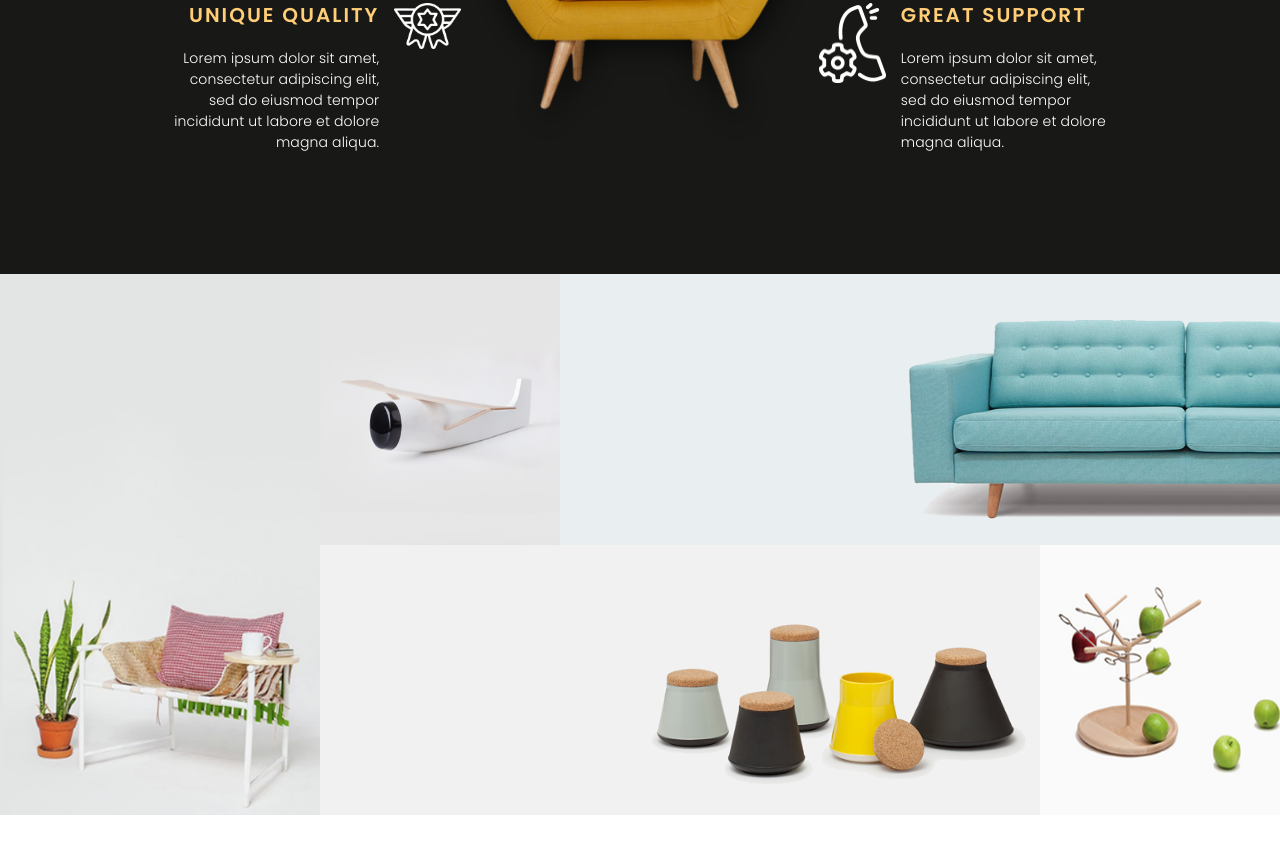
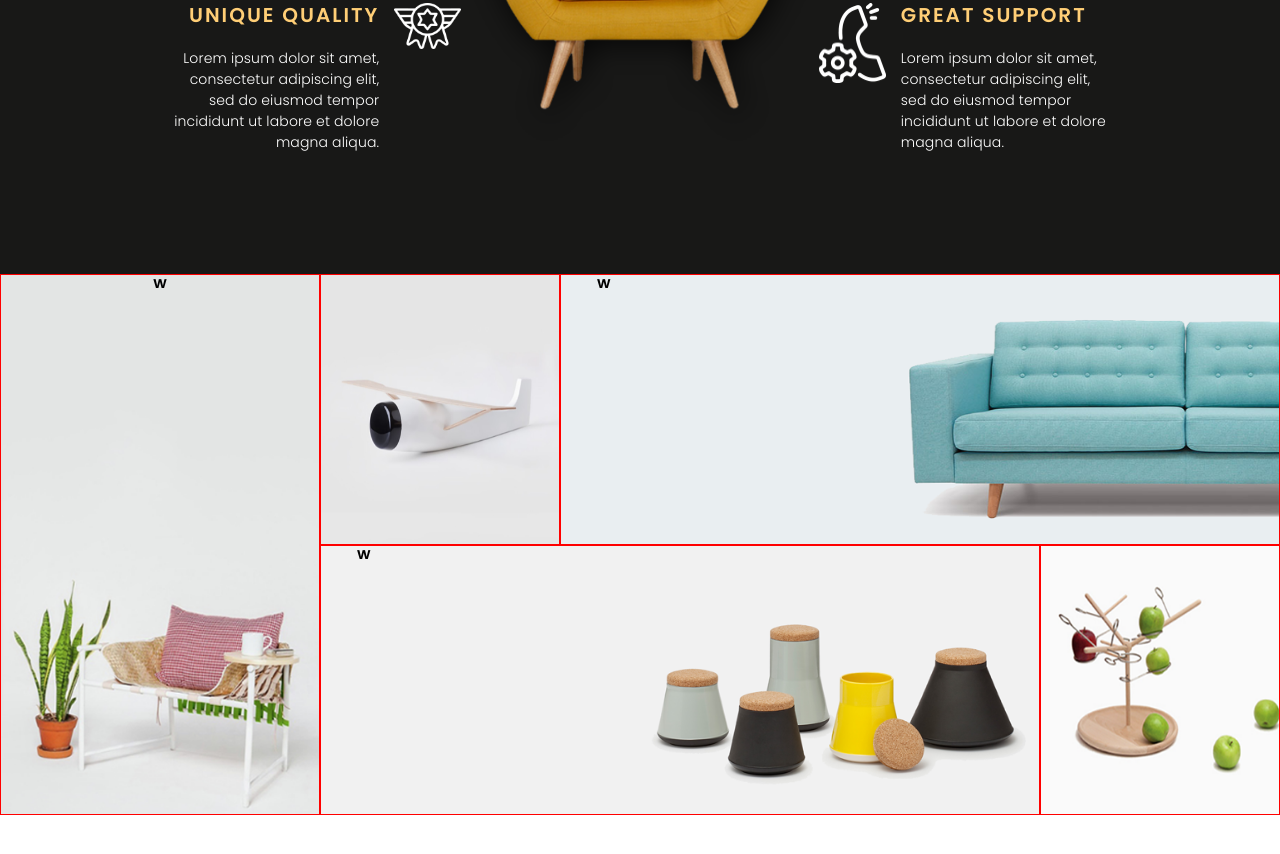
Before and after one commit to NotSoHungry/PAHU, a plain HTML site: page index.html in a window 1280 px wide. Shown: the part 1189-2043 px from the top of the page. Drawn offline with Linux system fonts and the light colour scheme.

Commit message:
Start working on styles for the showcase figcaption

```diff
--- a/index.html
+++ b/index.html
@@ -142,23 +142,39 @@
         <div class="showcase-element main">
             <div class="showcase-element-filler"></div>
             <img src="./assets/showcase-vietnam-furniture.png" alt="vietnam furniture">
-            <figcaption class="showcase-element text">
-                <h2 class="text-header"></h2>
-                <p class="text-link"></p>
+            <figcaption class="showcase-element-text center">
+                <h2 class="text-header">w</h2>
+                <p class="text-link"><a href="#"></a></p>
             </figcaption>
         </div>
         <div class="showcase-elements-grouped row">
             <div class="showcase-element small">
                     <img src="./assets/showcase-plane.png" alt="vietnam furniture">
+                    <figcaption class="showcase-element-text">
+                        <h2 class="text-header"></h2>
+                        <p class="text-link"><a href="#"></a></p>
+                    </figcaption>
             </div>
             <div class="showcase-element medium">
                     <img src="./assets/showcase-sofa.png" alt="vietnam furniture">
+                    <figcaption class="showcase-element-text">
+                        <h2 class="text-header">w</h2>
+                        <p class="text-link"><a href="#"></a></p>
+                    </figcaption>
             </div>
             <div class="showcase-element medium">
                     <img src="./assets/showcase-ceramics.png" alt="vietnam furniture">
+                    <figcaption class="showcase-element-text">
+                        <h2 class="text-header">w</h2>
+                        <p class="text-link"><a href="#"></a></p>
+                    </figcaption>
             </div>
             <div class="showcase-element small">
                     <img src="./assets/showcase-apples.png" alt="vietnam furniture">
+                    <figcaption class="showcase-element-text">
+                        <h2 class="text-header"></h2>
+                        <p class="text-link"><a href="#"></a></p>
+                    </figcaption>
             </div>
         </div>
     </section>
--- a/styles/style.css
+++ b/styles/style.css
@@ -499,6 +499,22 @@ nav {
     width: 25%;
 }
 
+/* Showcase figcaption settings */
+
+.showcase-element-text {
+    position: absolute;
+    top: 0;
+    border: solid 1px red;
+    width: 100%;
+    height: 100%;
+    padding-left: 5%;
+}
+
+.showcase-element-text.center {
+    padding-left: 0;
+    text-align: center;
+}
+
 
 
 /* COLLECTION SETTINGS */
```
